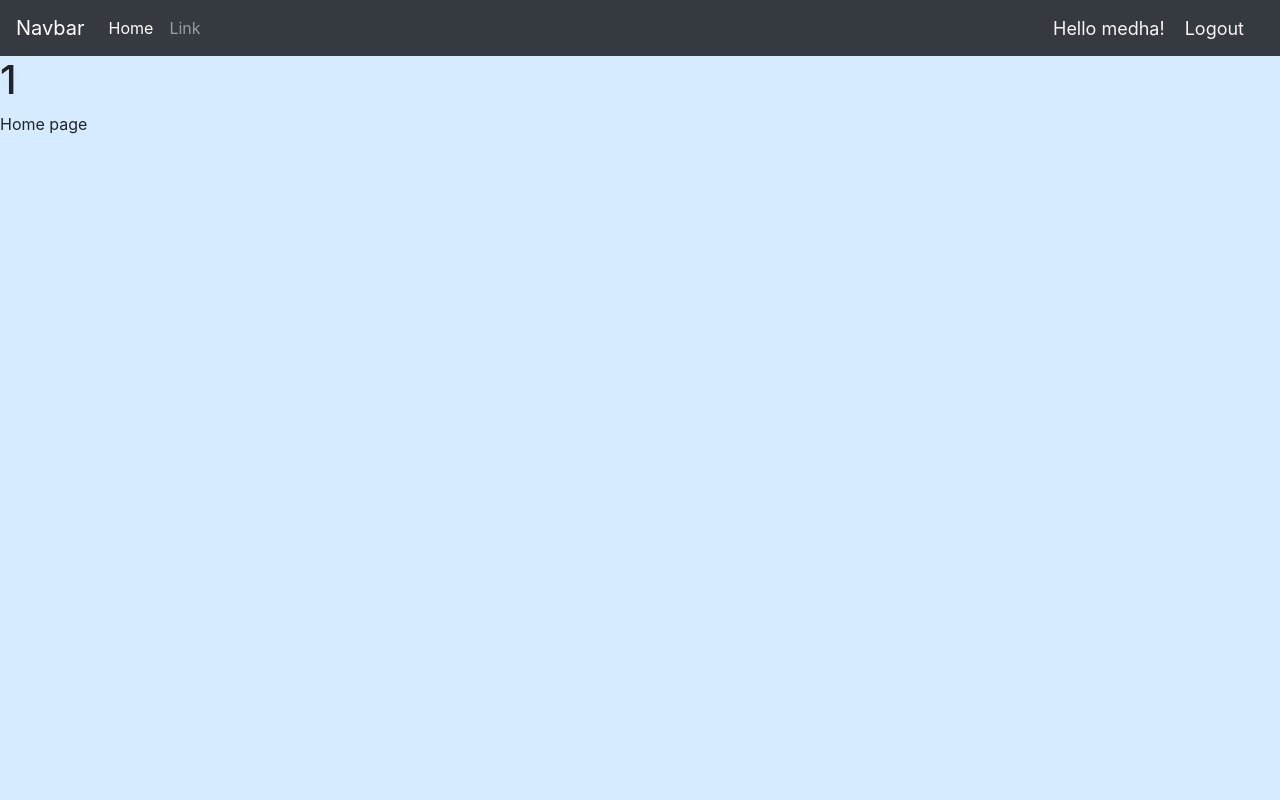
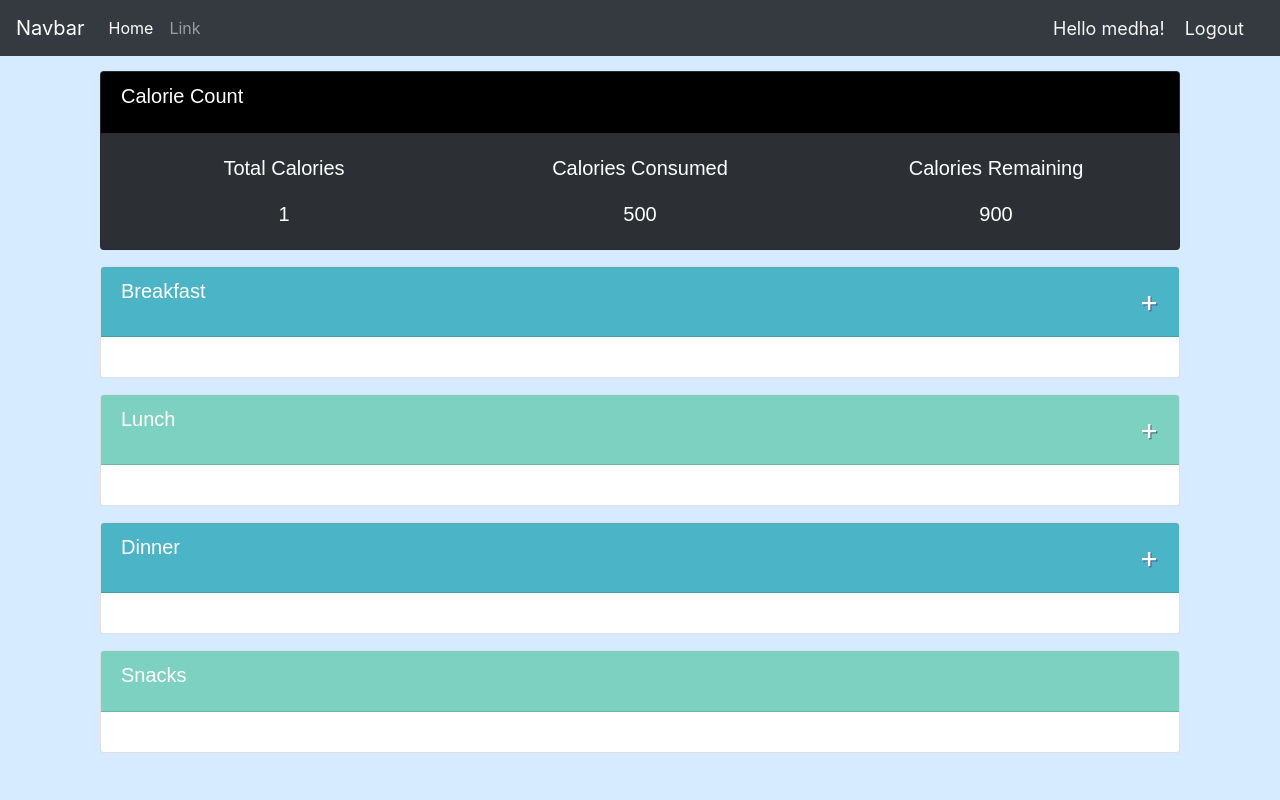
Before and after one commit to medha0105/django-project, a Django app: template cc/templates/cc/home.html in a window 1280 px wide. Run offline with Django 3.2, Linux system fonts and the light colour scheme; a user stored in the database is signed in; data comes from the database, SQL or seed files in the repository; both versions use the stored data as it was after the commit; tables that the repository leaves empty hold one stand-in row (values such as "Sample post"); the template is opened without the code that fills it: most values are stand-ins (such as "Sample title", 1, 10 or a date in 2020); some libraries are stand-ins or nearby versions.

Commit message:
Home page layout

```diff
--- a/cc/templates/cc/custom_details.html
+++ b/cc/templates/cc/custom_details.html
@@ -5,8 +5,8 @@
 
     <div class="row details">
         <div class="col-md-6">
-            <div class="card card-body" style="height: 24rem;">
-                <h4 class="card-title">Enter your details: </h4>
+            <div class="card card-body details-body" >
+                <h4 class="card-title details-title">Enter your details: </h4>
                 <form action="" method="POST">
                     {% csrf_token %}
 
--- a/cc/templates/cc/home.html
+++ b/cc/templates/cc/home.html
@@ -2,6 +2,107 @@
 {% load static %}
 {% block content %}
 
-<h1>{{calorieCount}}</h1>
-<p>Home page</p>
+<div class="container">
+    <div class="row status">
+        <div class="col">
+            <div class="col-md">
+                <div class="card text-center text-white mb-3" id="calorie-count">
+                    <div class="card-header calorie-header" >
+                        <h5 class="card-title text-data">Calorie Count</h5>
+                    </div>
+                    <div class="card-body">
+                        <div class="row">
+                            <div class="col-md text-white mb-3 text-data">
+                                Total Calories
+                            </div>
+                            <div class="col-md text-white mb-3 text-data">
+                                Calories Consumed
+                            </div>
+                            <div class="col-md text-white mb-3 text-data">
+                                Calories Remaining
+                            </div>
+                        </div>
+                        <div class="row">
+                            <div class="col-md text-data">
+                                {{calorieCount}}
+                            </div>
+                            <div class="col-md text-data">
+                                500
+                            </div>
+                            <div class="col-md text-data">
+                                900
+                            </div>
+                        </div>
+                    </div>
+                </div>
+            </div>
+        </div>
+    </div>
+
+    <div class="row">
+        <div class="col">
+            <div class="col-md">
+                <div class="card text-white mb-3">
+                    <div class="card-header food-header1" >
+                        <h5 class="card-title text-data">Breakfast</h5>
+                        <a id="add-link" href="#">&#x2b;</a>
+                    </div>
+                    <div class="card-body">
+
+                    </div>
+                </div>
+            </div>
+        </div>
+    </div>
+
+    <div class="row">
+        <div class="col">
+            <div class="col-md">
+                <div class="card text-white mb-3">
+                    <div class="card-header food-header2" >
+                        <h5 class="card-title text-data">Lunch</h5>
+                        <a id="add-link" href="#">&#x2b;</a>
+                    </div>
+                    <div class="card-body">
+
+                    </div>
+                </div>
+            </div>
+        </div>
+    </div>
+
+    <div class="row">
+        <div class="col">
+            <div class="col-md">
+                <div class="card text-white mb-3">
+                    <div class="card-header food-header3" >
+                        <h5 class="card-title text-data">Dinner</h5>
+                        <a id="add-link" href="#">&#x2b;</a>
+                    </div>
+                    <div class="card-body">
+
+                    </div>
+                </div>
+            </div>
+        </div>
+    </div>
+
+    <div class="row">
+        <div class="col">
+            <div class="col-md">
+                <div class="card text-center text-white mb-3">
+                    <div class="card-header food-header4" >
+                        <h5 class="card-title text-data">Snacks</h5>
+                    </div>
+                    <div class="card-body">
+
+                    </div>
+                </div>
+            </div>
+        </div>
+    </div>
+
+</div>
+
+
 {% endblock %}
--- a/static/css/main.css
+++ b/static/css/main.css
@@ -1,5 +1,5 @@
 .details {
-    height: 120vh;
+    height: 100vh;
     width: 150vw;
     display: flex;
     justify-content: center;
@@ -7,13 +7,13 @@
     padding-bottom: 50px;
 }
 
-.card-title{
+.details-title{
     padding-top: 10px;
     padding-bottom: 10px;
     font-family: sans-serif;
 }
 
-.card-body {
+.details-body {
     box-shadow: 0 0 5px #000;
     border-radius: 20px;
     cursor: pointer;
@@ -26,3 +26,50 @@
 body{
     background-color: rgb(214, 235, 255);
 }
+
+#logo{
+    height: 4%;
+    width: 4% ;
+}
+
+.status{
+    padding-top: 15px;
+}
+
+#calorie-count{
+    background-color:rgba(0, 0, 0, 0.797);
+}
+
+.calorie-header{
+    background-color:black!important;
+}
+
+.text-data{
+    font-family: sans-serif;
+    font-size: 20px;
+    float:left;
+}
+
+.food-header1{
+    background-color: #4cb4c7;
+}
+
+.food-header2{
+    background-color: #7CD1C0;
+}
+
+.food-header3{
+    background-color: #4cb4c7;
+}
+
+.food-header4{
+    background-color: #7CD1C0;
+}
+
+#add-link {
+    color: white;
+    text-decoration: none;
+    font-size: 30px;
+    text-shadow: 1px 1px #3b5581;
+    float:right;
+}
```
Also changed, not shown: cc/caloriecalc.py (+0 -7 lines), db.sqlite3.
